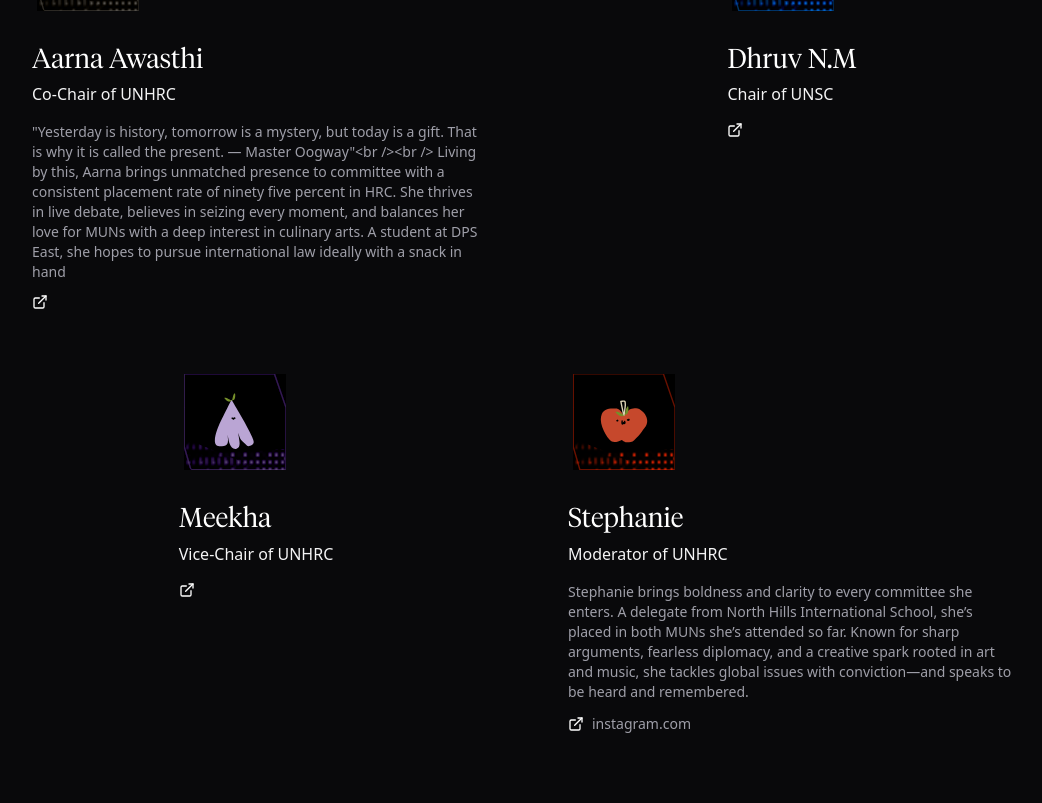
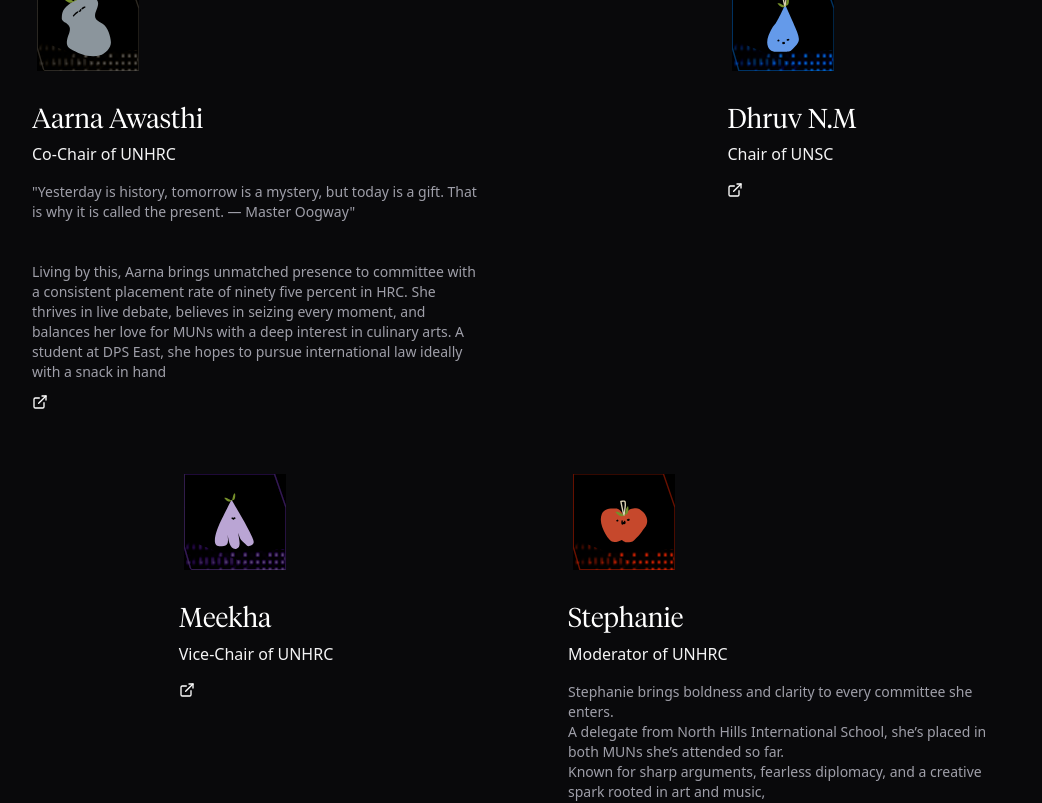
Before and after one commit to solomonshalom/mun, a Next.js app: page /stage in a window 1280 px wide. Shown: the part 1340-2143 px from the top of the page, without its empty margins (116-1158 px from the left). Built offline with nearby package versions, Linux system fonts and the light colour scheme; no server answers.

Commit message:
Jesus W!

```diff
--- a/src/app/stage/page.tsx
+++ b/src/app/stage/page.tsx
@@ -22,7 +22,7 @@ const DEMO_DATA: DemoCardProps[] = [
     title: "Solomon Shalom Lijo",
     author: "General Secretary",
     description:
-      `"Love your enemies." — Jesus Christ" \n \n
+      `"Love your enemies." — Jesus Christ"\n\n
 Solomon, the General Secretary of Symposium, walks with the quiet strength of a man after God’s own heart.
 Guided by scripture, he sees politics and debate not just as weapons of divide and rule, but as a calling to serve and uplift.
 As a Senior & as the School Captain at North Hills International School, he leads with conviction, compassion, and a vision rooted in grace. `,
@@ -57,7 +57,7 @@ As a Senior & as the School Captain at North Hills International School, he lead
     title: "Aarna Awasthi",
     author: "Co-Chair of UNHRC",
     description:
-      `"Yesterday is history, tomorrow is a mystery, but today is a gift. That is why it is called the present. — Master Oogway"<br /><br />
+      `"Yesterday is history, tomorrow is a mystery, but today is a gift. That is why it is called the present. — Master Oogway"\n\n
       Living by this, Aarna brings unmatched presence to committee with a consistent placement rate of ninety five percent in HRC. She thrives in live debate, believes in seizing every moment, and balances her love for MUNs with a deep interest in culinary arts. A student at DPS East, she hopes to pursue international law ideally with a snack in hand`,
     icon: Kevin,
     href: "",
--- a/src/components/DemoCard.tsx
+++ b/src/components/DemoCard.tsx
@@ -49,7 +49,7 @@ export default function DemoCard({
           {title}
         </a>
         <p className="mb-4 text-zinc-100">{author}</p>
-        <p className="text-sm text-zinc-400">{description}</p>
+        <p className="whitespace-pre-line text-sm text-zinc-400">{description}</p>
         <a
           href={href}
           target="_blank"
```
